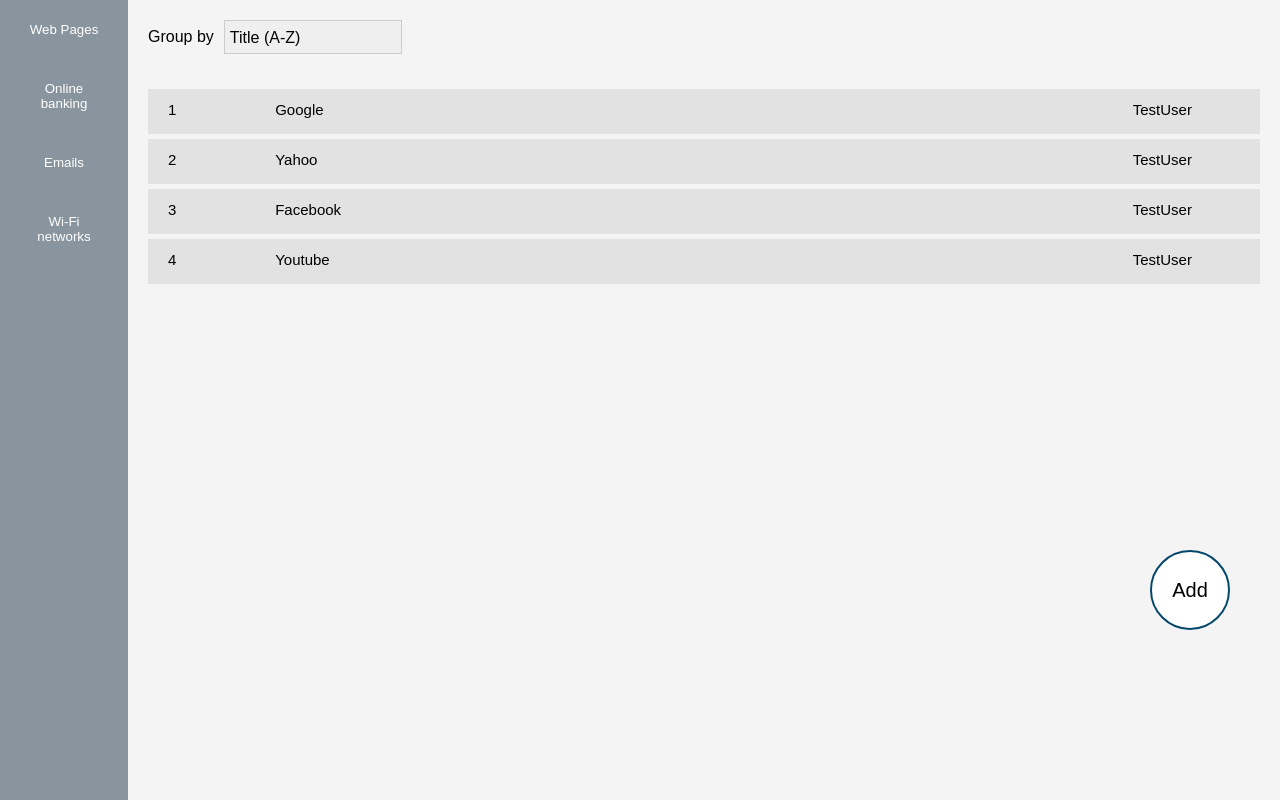
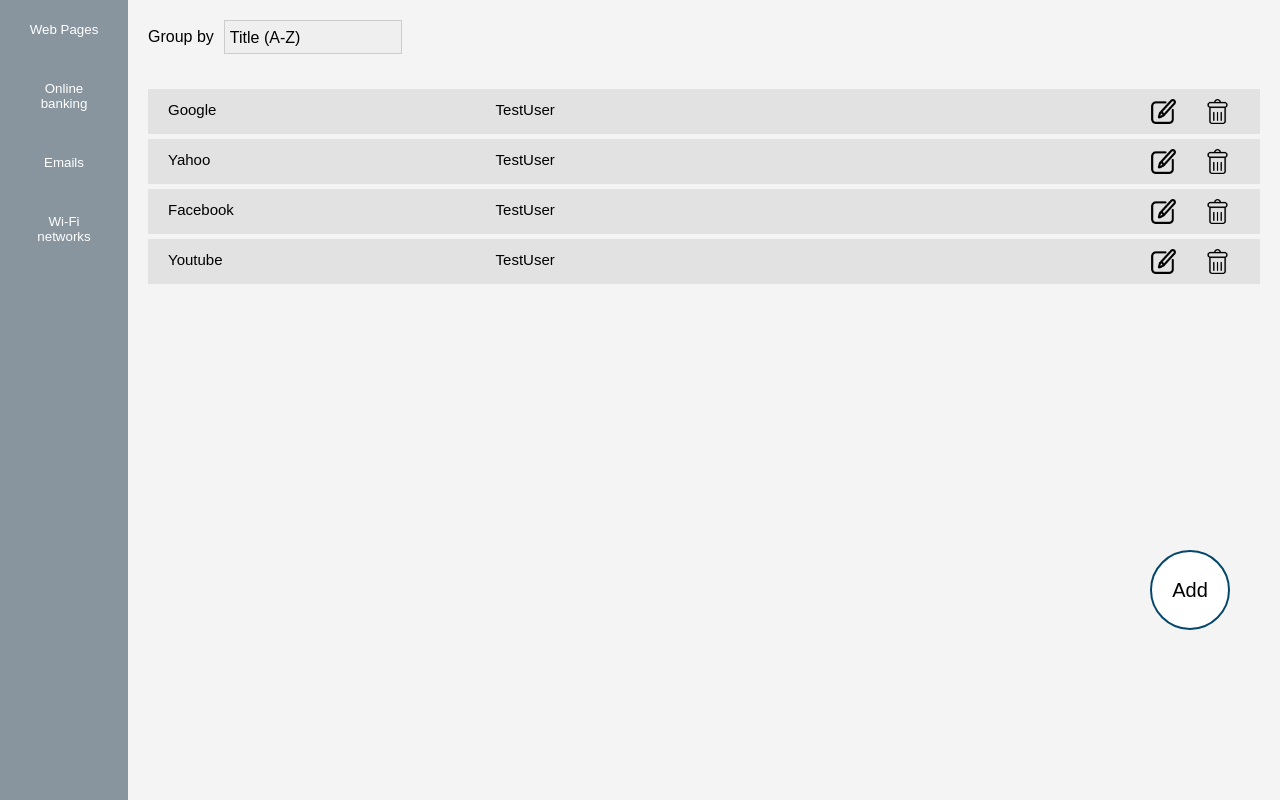
Before and after one commit to alinciocoveanu/Passer, a PHP site: page /account.html in a window 1280 px wide. Shown: the part 112-912 px from the top of the page. Run offline with PHP 8.4, Linux system fonts and the light colour scheme.

Commit message:
Edit + delete

```diff
--- a/Front-End/account.html
+++ b/Front-End/account.html
@@ -73,24 +73,28 @@
             <div class="passItems">
                     <ul>
                         <li>
-                            <span class="number">1</span>
                             <span class="title">Google</span>
                             <span class="username">TestUser</span>
+                            <span class="edit"><img src="images/edit.png"></span>
+                            <span class="delete"><img src="images/delete.png"></span>
                         </li>
                         <li>
-                            <span class="number">2</span>
                             <span class="title">Yahoo</span>
                             <span class="username">TestUser</span>
+                            <span class="edit"><img src="images/edit.png"></span>
+                            <span class="delete"><img src="images/delete.png"></span>
                         </li>
                         <li>
-                            <span class="number">3</span>
                             <span class="title">Facebook</span>
                             <span class="username">TestUser</span>
+                            <span class="edit"><img src="images/edit.png"></span>
+                            <span class="delete"><img src="images/delete.png"></span>
                         </li>
                         <li>
-                            <span class="number">4</span>
                             <span class="title">Youtube</span>
                             <span class="username">TestUser</span>
+                            <span class="edit"><img src="images/edit.png"></span>
+                            <span class="delete"><img src="images/delete.png"></span>
                         </li>
                     </ul>
             </div>
--- a/Front-End/css/style.css
+++ b/Front-End/css/style.css
@@ -359,19 +359,28 @@ button:hover{
     height: 25px;
     background: rgba(75, 74, 74, 0.1);
     padding: 10px 20px;
+    padding-right: 0%;
     color: rgb(0, 0, 0);
     margin: 5px 0;
     transition: .5s;
-}
-.passItems ul li span:nth-child(1)
-{
-    width: 10%;
-}
-.passItems ul li span:nth-child(2)
-{
-    width: 80%;
 }
 .passItems ul li:hover
 {
     opacity: 0.5;
 }
+.delete, .edit{
+    display: flex;
+    width: 5%;
+}
+.passItems ul li span:nth-child(1){
+    width: 30%;
+}
+.passItems ul li span:nth-child(2){
+    width: 60%;
+}
+.passItems ul li span:nth-child(3){
+    width: 5%;
+}
+.passItems ul li span:nth-child(4){
+    width: 5%;
+}
```
Also changed, not shown: Front-End/images/delete.png (added), Front-End/images/edit.png (added).
